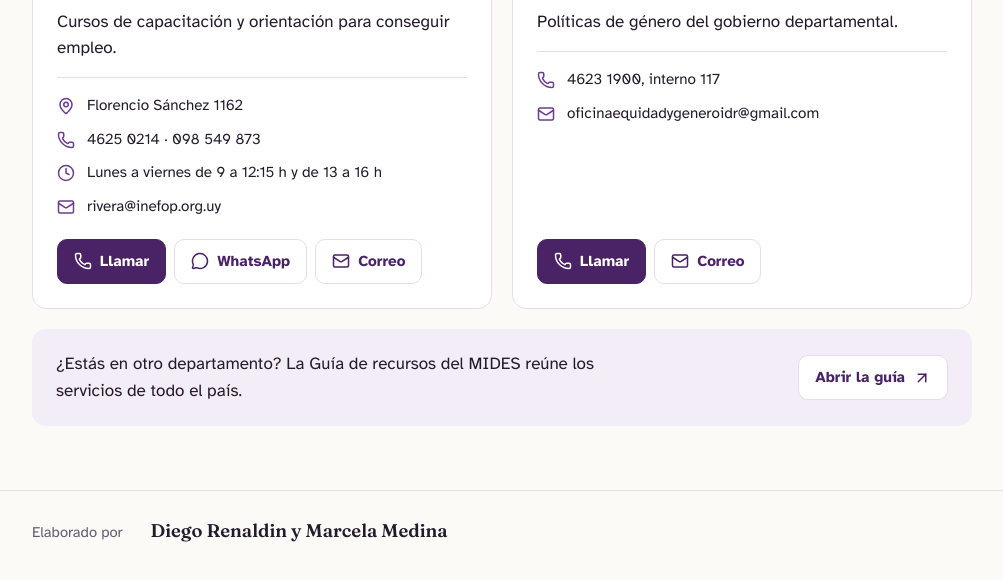
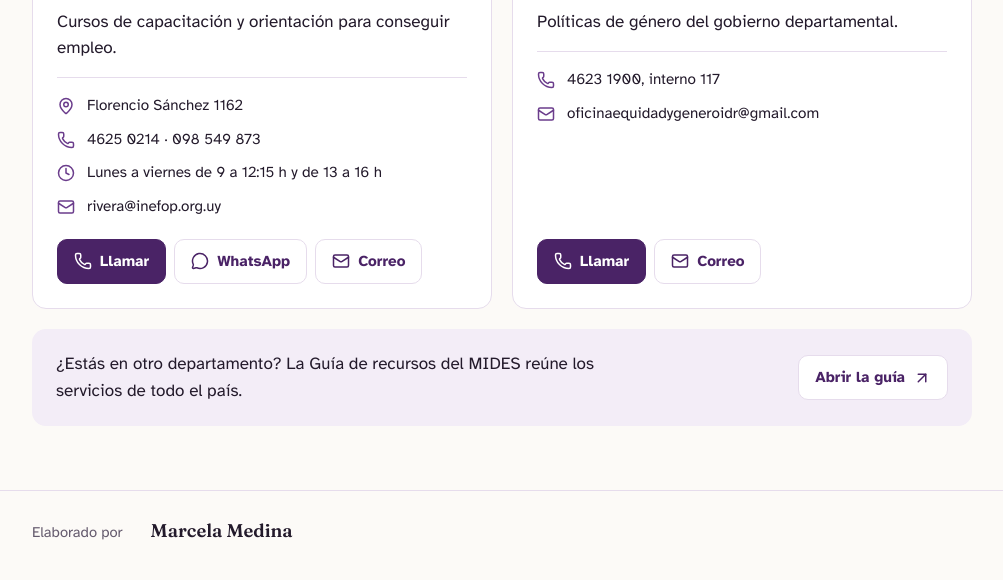
Before and after one commit to drenaldin/Rivera-contactos, a plain HTML site: page index.html in a window 1280 px wide. Shown: the part 1286-1866 px from the top of the page, without its empty margins (138-1141 px from the left). Drawn offline with Linux system fonts and the light colour scheme.

Commit message:
Remove Diego Renaldin from footer credits

```diff
--- a/index.html
+++ b/index.html
@@ -172,7 +172,7 @@
 <footer>
   <div class="wrap firma">
     <span>Elaborado por</span>
-    <span class="nombres">Diego Renaldin y Marcela Medina</span>
+    <span class="nombres">Marcela Medina</span>
   </div>
 </footer>
 
```
